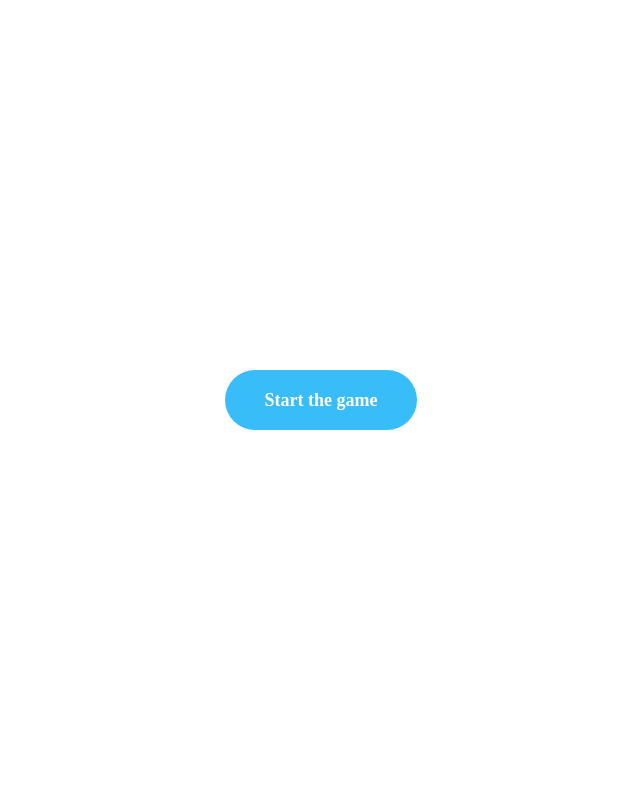
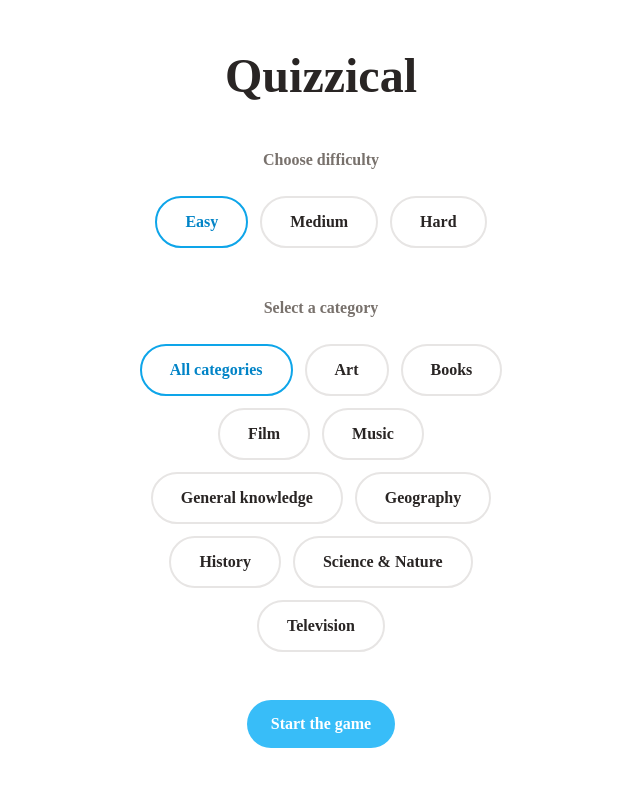
Before and after one commit to nikitapashinsky/quizzical, a React (Vite) app: page / in a window 1280 px wide. Shown: the top 786 px of the page, without its empty margins (319-959 px from the left). Built offline with nearby package versions, Linux system fonts and the light colour scheme; no server answers.

Commit message:
add difficulty and category selector

```diff
--- a/src/components/Button.jsx
+++ b/src/components/Button.jsx
@@ -1,6 +1,7 @@
 export default function Button({ children, handleClick, disabled }) {
   return (
     <button
+      type="submit"
       disabled={disabled}
       onClick={() => handleClick()}
       className={`flex w-full items-center justify-center self-center rounded-2xl bg-sky-400 px-10 py-3 font-semibold text-white hover:bg-sky-500 active:bg-sky-500 ${
--- /dev/null
+++ b/src/components/End.jsx
@@ -0,0 +1,23 @@
+export default function End({ score, handleEndClick }) {
+  return (
+    <div className="flex flex-col items-center justify-center gap-12">
+      <h1 className="max-w-xs text-center text-2xl font-bold text-stone-800">
+        You answered correctly {score}&nbsp;out of 6 questions!
+      </h1>
+      <div className="flex flex-col gap-4">
+        <button
+          onClick={() => handleEndClick("game")}
+          className="flex items-center justify-center self-center rounded-full bg-sky-400 px-6 py-3  font-semibold text-white hover:bg-sky-500 active:bg-sky-500"
+        >
+          Play again
+        </button>
+        <button
+          onClick={() => handleEndClick("start")}
+          className="flex items-center justify-center self-center rounded-full bg-stone-200 px-6 py-3  font-semibold text-stone-800 hover:bg-stone-300 active:bg-stone-300"
+        >
+          Return to menu
+        </button>
+      </div>
+    </div>
+  );
+}
--- a/src/components/Game.jsx
+++ b/src/components/Game.jsx
@@ -1,37 +1,40 @@
 import { useEffect, useState } from "react";
-import axios from "axios";
 import he from "he";
 import { nanoid } from "nanoid";
 import { shuffle } from "lodash";
 
 import Question from "./Question";
+import Start from "./Start";
+import End from "./End";
 
 export default function Game() {
-  const [loading, setLoading] = useState(false);
   const [gameState, setGameState] = useState("start"); // start, game, gameEnd
   const [score, setScore] = useState(0);
   const [questions, setQuestions] = useState(null);
   const [currentQuestionIndex, setCurrentQuestionIndex] = useState(0);
   const [selectedAnswerId, setSelectedAnswerId] = useState(null);
+  const [categoryId, setCategoryId] = useState(0);
+  const [difficultyLevel, setDifficultyLevel] = useState("easy");
 
   async function getQuestions() {
     try {
-      setLoading(true);
       const res = await fetch(
-        `https://opentdb.com/api.php?amount=6&difficulty=easy&type=multiple`
+        `https://opentdb.com/api.php?amount=6${
+          categoryId !== 0 ? `&category=${categoryId}` : ""
+        }&difficulty=${difficultyLevel}&type=multiple`
       );
       const response = res;
-      setLoading(false);
       const data = await response.json();
+      console.log(data);
       createQuestions(data.results);
-    } catch {
-      setLoading(false);
+    } catch (error) {
+      console.log({ error });
     }
   }
 
   useEffect(() => {
     getQuestions();
-  }, []);
+  }, [gameState]);
 
   function createQuestions(data) {
     const nextQuestions = data.map((question) => {
@@ -92,8 +95,6 @@ export default function Game() {
       : setScore(score);
   }
 
-  console.log(gameState);
-
   function handleNextQuestion() {
     if (currentQuestionIndex < 5) {
       setCurrentQuestionIndex((prevQuestion) => prevQuestion + 1);
@@ -104,18 +105,39 @@ export default function Game() {
     }
   }
 
+  function handleStartClick() {
+    console.log(difficultyLevel);
+    setGameState("game");
+  }
+
+  function handleEndClick(state) {
+    setQuestions(null);
+    setCurrentQuestionIndex(0);
+    setScore(0);
+    setGameState(state);
+  }
+
+  function handleSelectDifficulty(level) {
+    const nextLevel = level;
+    setDifficultyLevel(nextLevel);
+    console.log(nextLevel);
+  }
+
+  function handleSelectCategory(categoryId) {
+    const nextCategoryId = categoryId;
+    setCategoryId(nextCategoryId);
+  }
+
   return (
     <>
-      {loading && <p>Loading…</p>}
       {gameState === "start" && (
-        <div>
-          <button
-            onClick={() => setGameState("game")}
-            className="flex items-center justify-center self-center rounded-full bg-sky-400 px-10 py-4 text-lg font-semibold text-white hover:bg-sky-500 active:bg-sky-500"
-          >
-            Start the game
-          </button>
-        </div>
+        <Start
+          categoryId={categoryId}
+          handleSelectCategory={handleSelectCategory}
+          difficultyLevel={difficultyLevel}
+          handleSelectDifficulty={handleSelectDifficulty}
+          handleStartClick={handleStartClick}
+        />
       )}
       {gameState === "game" && questions && (
         <>
@@ -130,23 +152,7 @@ export default function Game() {
         </>
       )}
       {gameState === "gameEnd" && (
-        <div className="flex flex-col items-center justify-center gap-12">
-          <h1 className="max-w-xs text-center text-2xl font-bold text-stone-800">
-            You answered correctly {score}&nbsp;out of 6 questions!
-          </h1>
-          <button
-            onClick={() => {
-              setQuestions(null);
-              setCurrentQuestionIndex(0);
-              setScore(0);
-              getQuestions();
-              setGameState("game");
-            }}
-            className="flex items-center justify-center self-center rounded-full bg-sky-400 px-10 py-4 text-lg font-semibold text-white hover:bg-sky-500 active:bg-sky-500"
-          >
-            Play again?
-          </button>
-        </div>
+        <End score={score} handleEndClick={handleEndClick} />
       )}
     </>
   );
--- a/src/components/Question.jsx
+++ b/src/components/Question.jsx
@@ -18,21 +18,23 @@ export default function Question({
     buttonLabel = "Finish game";
   }
 
-  console.log(currentQuestionIndex);
-
   return (
     <div className="flex h-full w-full grow flex-col items-center justify-center gap-16">
-      <div className="relative flex h-3 w-full overflow-hidden rounded-full bg-stone-200">
+      {/* <div className="relative flex h-3 w-full overflow-hidden rounded-full bg-stone-200">
         <div
           className={`absolute block h-full w-${
             currentQuestionIndex < 5 && currentQuestionIndex + 1
           }/6 ${currentQuestionIndex === 5 && `w-full`} bg-sky-500`}
         ></div>
-      </div>
+      </div> */}
       <h1 className="max-w-xs text-center text-2xl font-bold text-stone-800">
         {question.question}
       </h1>
-      <ul className="flex w-full flex-1 grow-0 flex-col justify-center gap-3">
+      <form
+        onSubmit={(event) => event.preventDefault()}
+        className="flex w-full flex-1 grow-0 flex-col justify-center gap-8"
+      >
+        <ul className="flex w-full flex-col justify-center gap-3">
           {question.answers.map((answer, index) => {
             return (
               <Answer
@@ -55,6 +57,7 @@ export default function Question({
         >
           {buttonLabel}
         </Button>
+      </form>
     </div>
   );
 }
--- /dev/null
+++ b/src/components/Start.jsx
@@ -0,0 +1,81 @@
+import { capitalize, toNumber } from "lodash";
+import { LEVELS } from "./data";
+import { CATEGORIES } from "./data";
+
+export default function Start({
+  categoryId,
+  handleSelectCategory,
+  difficultyLevel,
+  handleSelectDifficulty,
+  handleStartClick,
+}) {
+  return (
+    <div className="flex flex-col items-center justify-center gap-12">
+      <h1 className="text-5xl font-black text-stone-800">Quizzical</h1>
+      <div className="flex flex-col items-center gap-6">
+        <h2 className="font-semibold text-stone-500">Choose difficulty</h2>
+        <ul className="flex gap-3">
+          {LEVELS.map((level, index) => (
+            <li key={index}>
+              <input
+                type="radio"
+                id={level}
+                name="difficulty"
+                value={level}
+                checked={difficultyLevel === level}
+                onChange={(event) => {
+                  handleSelectDifficulty(event.target.value);
+                }}
+                className="peer absolute z-0 appearance-none opacity-0"
+              />
+              <label
+                htmlFor={level}
+                className={`
+                      relative z-10 flex w-full cursor-pointer items-center justify-center rounded-[36px] border-2 border-stone-200 bg-white  py-3 px-7
+                       text-center font-semibold text-stone-800 hover:border-stone-300 hover:bg-white active:border-stone-300 active:bg-white peer-checked:border-sky-500 peer-checked:bg-white peer-checked:text-sky-600 peer-focus-visible:border-sky-500
+                      `}
+              >
+                {capitalize(level)}
+              </label>
+            </li>
+          ))}
+        </ul>
+      </div>
+      <div className="flex flex-col items-center gap-6">
+        <h2 className="font-semibold text-stone-500">Select a category</h2>
+        <ul className="flex flex-wrap items-center justify-center gap-3">
+          {CATEGORIES.map((cat, index) => (
+            <li key={index}>
+              <input
+                type="radio"
+                id={cat.id}
+                name="category"
+                value={cat.id}
+                checked={cat.id === categoryId}
+                onChange={(event) => {
+                  handleSelectCategory(toNumber(event.target.value));
+                }}
+                className="peer absolute z-0 appearance-none opacity-0"
+              />
+              <label
+                htmlFor={cat.id}
+                className={`
+                      relative z-10 flex w-full cursor-pointer items-center justify-center rounded-[36px] border-2 border-stone-200 bg-white  py-3 px-7
+                       text-center font-semibold text-stone-800 hover:border-stone-300 hover:bg-white active:border-stone-300 active:bg-white peer-checked:border-sky-500 peer-checked:bg-white peer-checked:text-sky-600 peer-focus-visible:border-sky-500
+                      `}
+              >
+                {cat.name}
+              </label>
+            </li>
+          ))}
+        </ul>
+      </div>
+      <button
+        onClick={handleStartClick}
+        className="flex items-center justify-center self-center rounded-full bg-sky-400 px-6 py-3 font-semibold text-white hover:bg-sky-500 active:bg-sky-500"
+      >
+        Start the game
+      </button>
+    </div>
+  );
+}
--- /dev/null
+++ b/src/components/data.js
@@ -0,0 +1,13 @@
+export const LEVELS = ["easy", "medium", "hard"];
+export const CATEGORIES = [
+  { id: 0, name: "All categories" },
+  { id: 25, name: "Art" },
+  { id: 10, name: "Books" },
+  { id: 11, name: "Film" },
+  { id: 12, name: "Music" },
+  { id: 9, name: "General knowledge" },
+  { id: 22, name: "Geography" },
+  { id: 23, name: "History" },
+  { id: 17, name: "Science & Nature" },
+  { id: 14, name: "Television" },
+];
```
Also changed, not shown: src/components/Answer.jsx (+12 -16 lines). Lines whose indentation alone changed are shown as unchanged.
